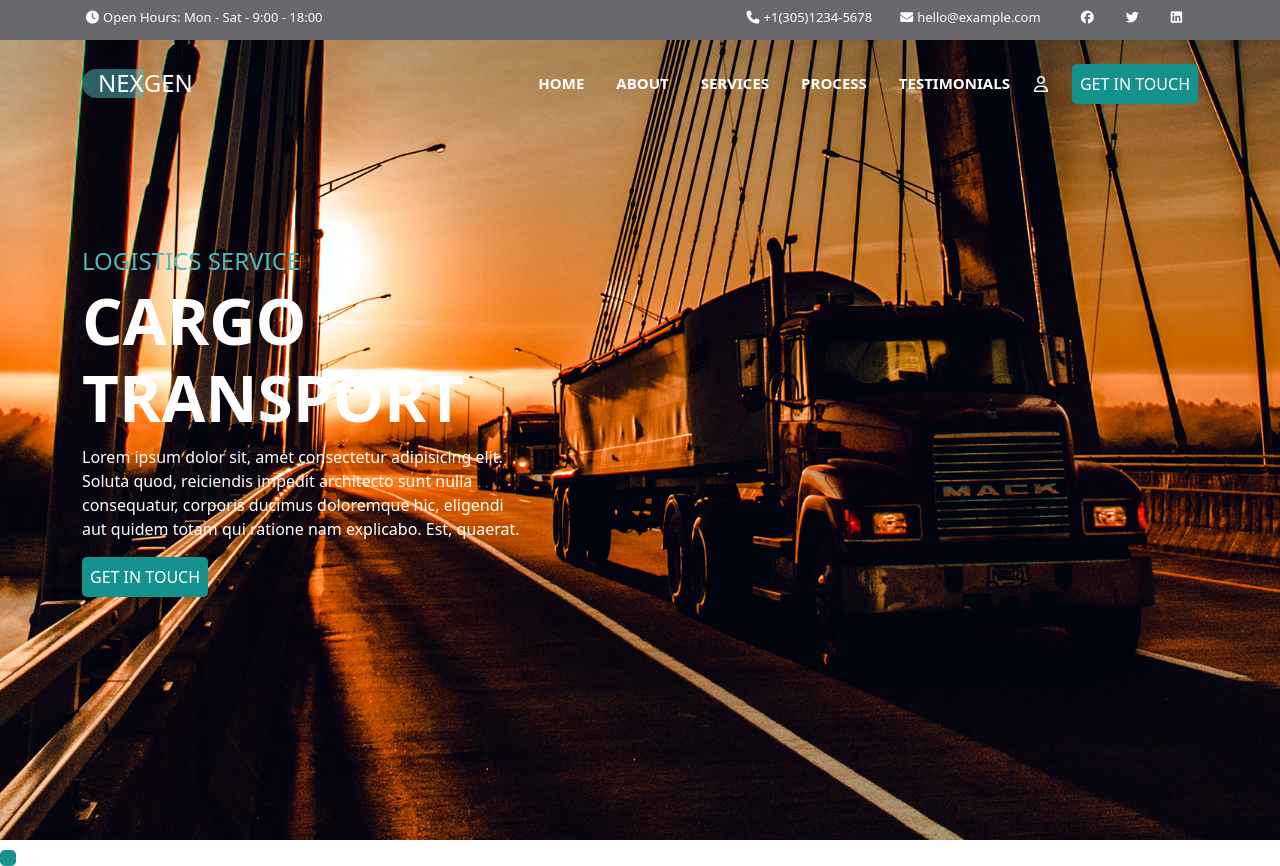
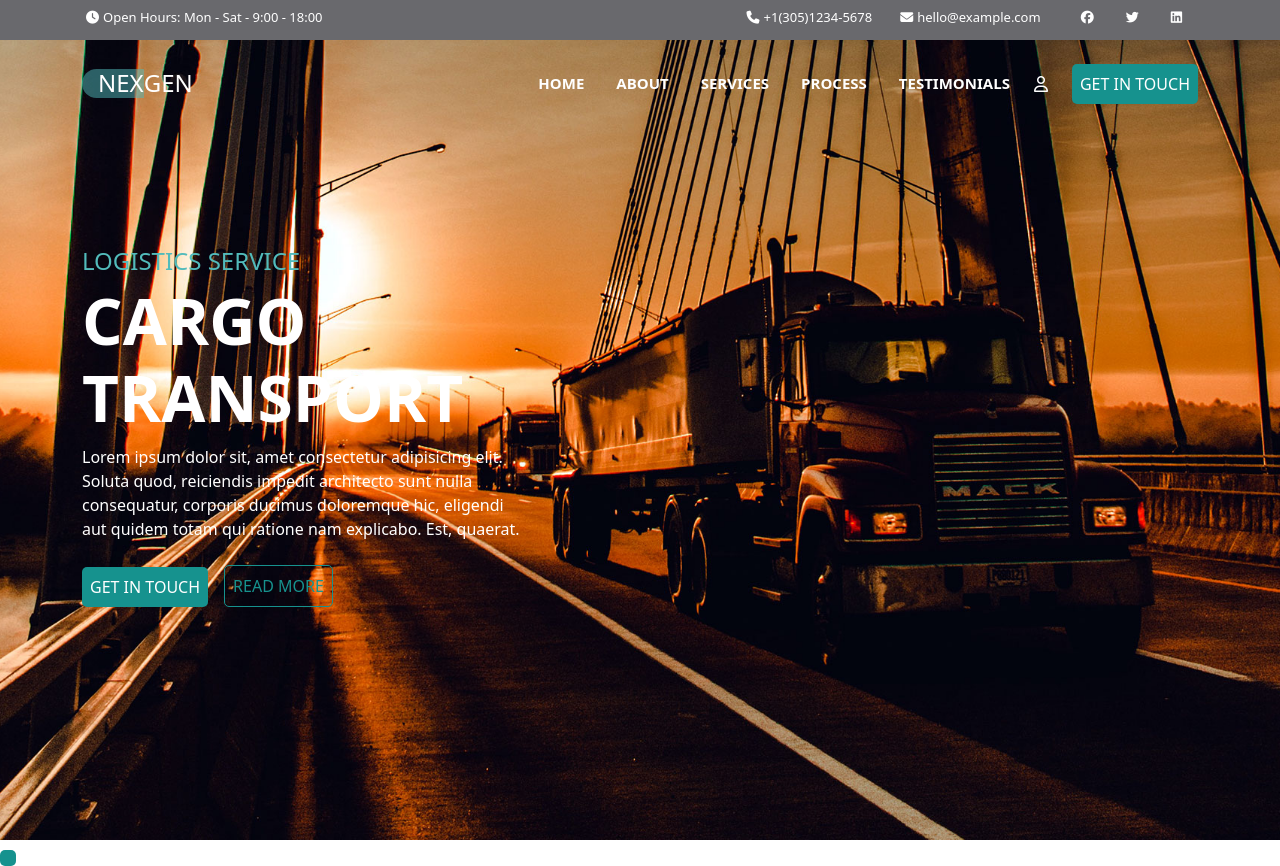
Before and after one commit to grossiValentina/proj-html-vuejs, a Vue app: page / in a window 1280 px wide. Built offline with nearby package versions, Linux system fonts and the light colour scheme.

Commit message:
add: header

```diff
--- /dev/null
+++ b/src/components/AppButtonTran.vue
@@ -0,0 +1,29 @@
+<script>
+
+export default {
+   props: {
+    buttonText:{
+        type: String,
+
+    }
+   },
+}
+</script>
+
+
+<template>
+   <button class="btn btn-outline-dark">{{buttonText}}</button>
+</template>
+
+
+<style scoped lang="scss">
+@use "./style/partials/variables" as *;
+button{
+    border-color: $BlueChillVibrant;
+    color: $BlueChillVibrant;
+    border-radius: 5px;
+    border: 1px solid;
+    padding: .5rem;
+
+}
+</style>
--- a/src/components/AppHeader.vue
+++ b/src/components/AppHeader.vue
@@ -1,5 +1,6 @@
 <script>
 import AppButton from "./AppButton.vue";
+import AppButtonTran from "./AppButtonTran.vue";
 export default {
     data() {
         return {
@@ -24,7 +25,7 @@ export default {
             ]
         }
     },
-    components: { AppButton }
+    components: { AppButton, AppButtonTran }
 
 };
 
@@ -90,7 +91,11 @@ export default {
                 <p>Lorem ipsum dolor sit, amet consectetur adipisicing elit. Soluta quod, reiciendis impedit architecto sunt
                     nulla consequatur, corporis ducimus doloremque hic, eligendi aut quidem totam qui ratione nam explicabo.
                     Est, quaerat.</p>
-                <AppButton buttonText="GET IN TOUCH"/>
+                    <div class="d-flex align-items-end pt-2">
+                        <AppButton buttonText="GET IN TOUCH"/>
+                        <AppButtonTran class="ms-3 align-items-end" buttonText="READ MORE"/>
+                    </div>
+
             </div>
         </div>
     </section>
```
